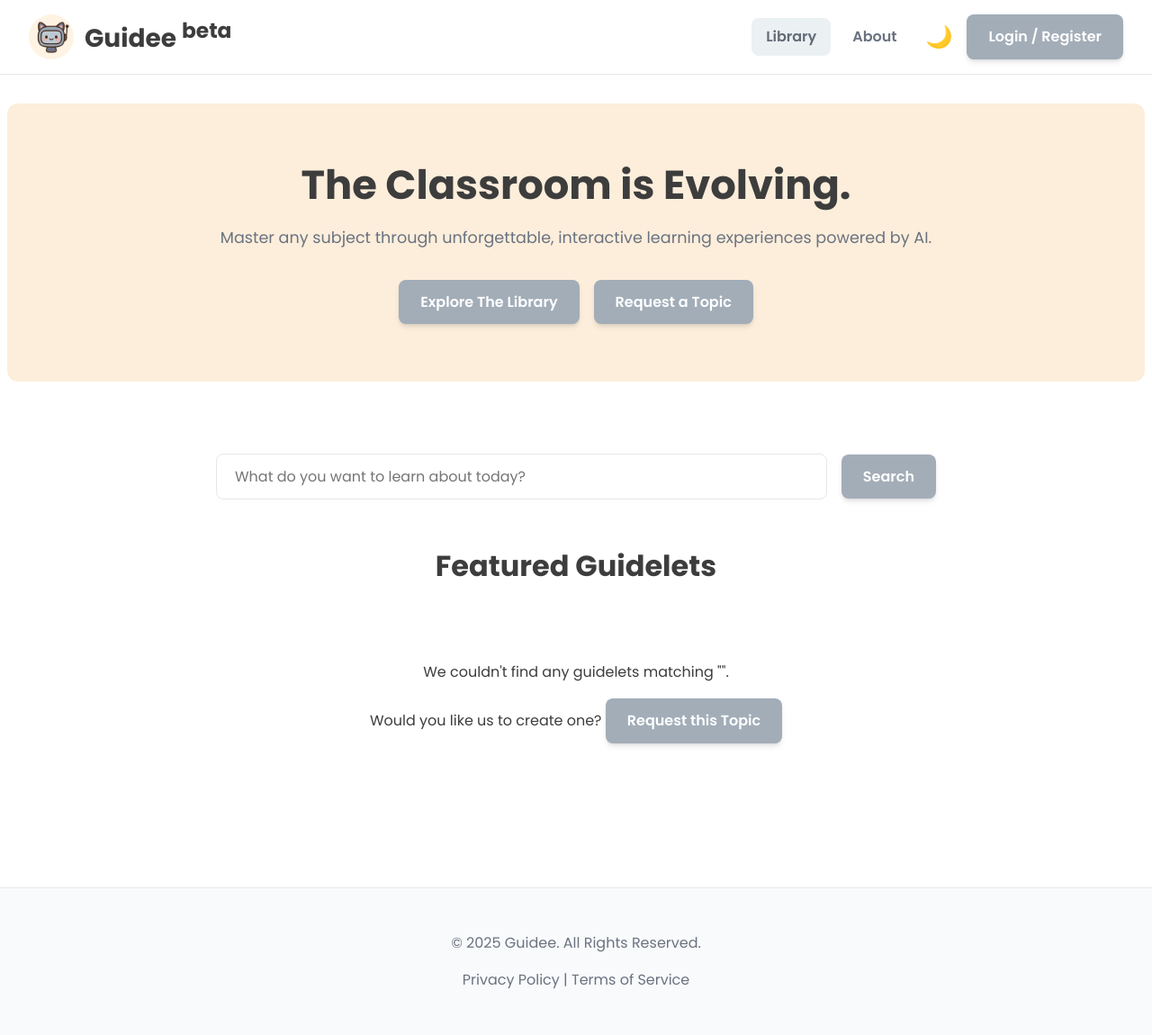
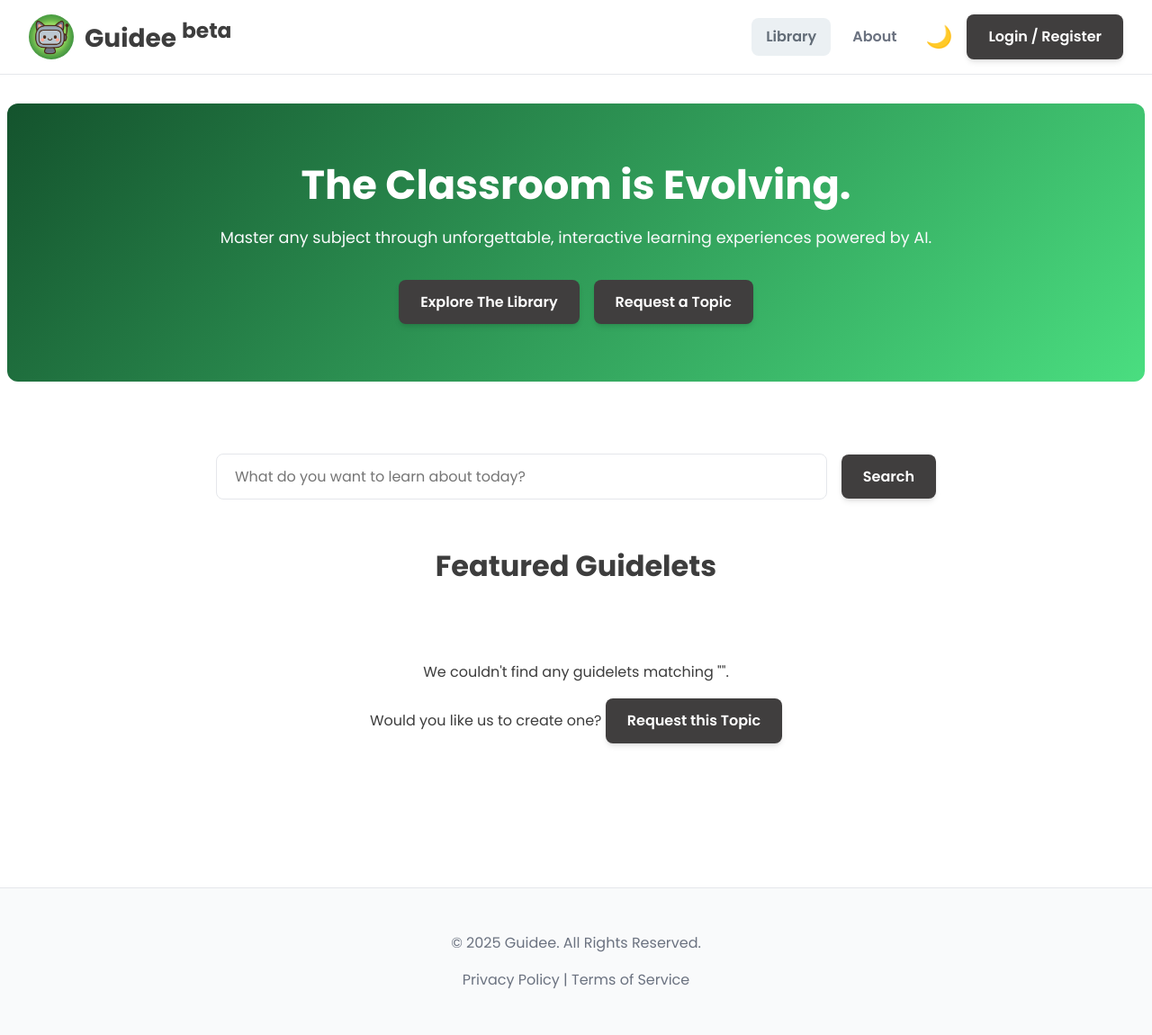
Before and after one commit to lroe/guidee.me, a Flask app: page /explore in a window 1280 px wide. Shown: the whole page at 90% size. Run offline with Flask 3, Linux system fonts and the light colour scheme; data that the repository does not hold is empty; some libraries are stand-ins or nearby versions.

Commit message:
changed ui

```diff
--- a/app.py
+++ b/app.py
@@ -50,7 +50,7 @@ def add_header(response):
         # Instruct the browser to cache all other pages and static assets for one week.
         response.headers['Cache-Control'] = 'public, max-age=604800'
     return response
-    return response
+
 
 # --- Cloudinary Configuration ---
 cloudinary.config(
--- a/static/css/playful_tech_theme.css
+++ b/static/css/playful_tech_theme.css
@@ -108,7 +108,7 @@ nav.ks-nav {
 /*-- 3. Buttons & Forms --*/
 .btn, .cta-button, main.codex-main button, main.codex-main button[type="submit"], main.codex-main .btn {
     display: inline-block;
-    background-color: var(--brand-blue) !important;
+    background-color: #403e3e !important;
     color: #fff !important;
     padding: 12px 24px !important;
     border: none !important;
--- a/templates/explore.html
+++ b/templates/explore.html
@@ -18,35 +18,60 @@
         box-shadow: none !important;
     }
 
-    .hero-section, .welcome-banner {
-        background-color: var(--bg-light);
+   .hero-section,
+.welcome-banner {
+    background: linear-gradient(135deg, #14532D, #4ADE80); /* deep → light green */
     padding: 4rem 2rem;
     max-width: 1200px;
     margin: 2rem auto;
     border-radius: var(--border-radius);
     text-align: center;
+    color: #FFFFFF; /* default text color */
 }
 
-    .hero-content h2, .welcome-banner h2 {
+/* Headings inside hero */
+.hero-content h2,
+.welcome-banner h2 {
     font-size: 2.8rem;
     font-weight: 700;
     margin-top: 0;
     margin-bottom: 1rem;
     line-height: 1.2;
+    color: #FFFFFF; /* strong contrast */
 }
 
-    .hero-content p, .welcome-banner p {
+/* Subtext inside hero */
+.hero-content p,
+.welcome-banner p {
     font-size: 1.1rem;
-        color: var(--text-light);
+    color: #F9FAFB; /* softer white for balance */
     margin-bottom: 2rem;
 }
 
+/* CTA container remains the same */
 .cta-container {
     display: flex;
     justify-content: center;
     gap: 1rem;
     flex-wrap: wrap;
 }
+
+/* CTA button styles */
+.cta-container .btn {
+    background: #FFFFFF;
+    color: #166534; /* green text */
+    border: 2px solid #166534;
+    padding: 0.75rem 1.5rem;
+    border-radius: 0.5rem;
+    font-weight: 600;
+    transition: all 0.3s ease;
+}
+
+.cta-container .btn:hover {
+    background: #166534;
+    color: #FFFFFF;
+}
+
 
     .guidelet-section { padding: 3rem 0; }
     .section-container { max-width: 1200px; margin: 0 auto; padding: 0 2rem; }
```
Also changed, not shown: other parts of static/css/playful_tech_theme.css (+13 -13 lines), static/images/logo.png. Lines whose indentation alone changed are shown as unchanged.
